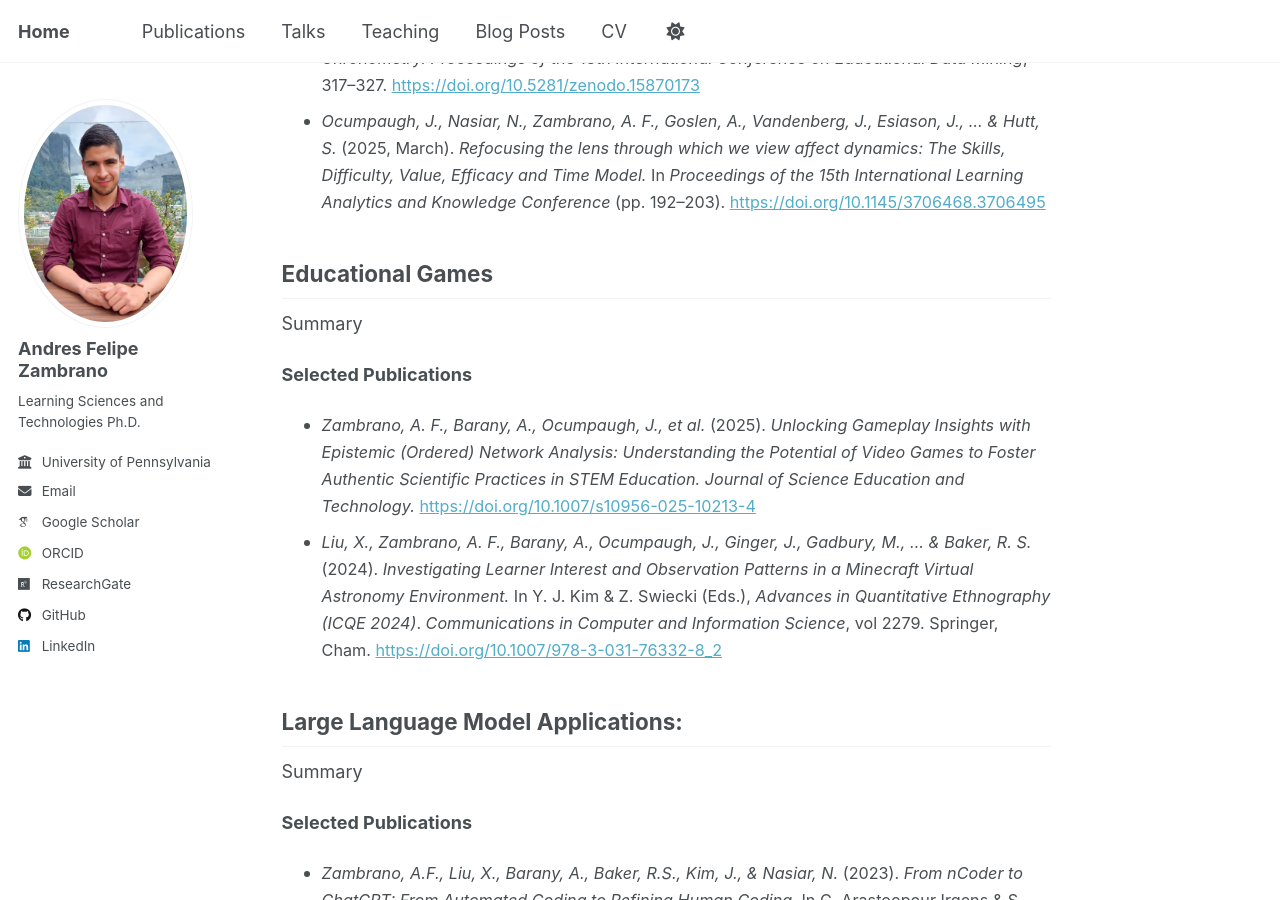
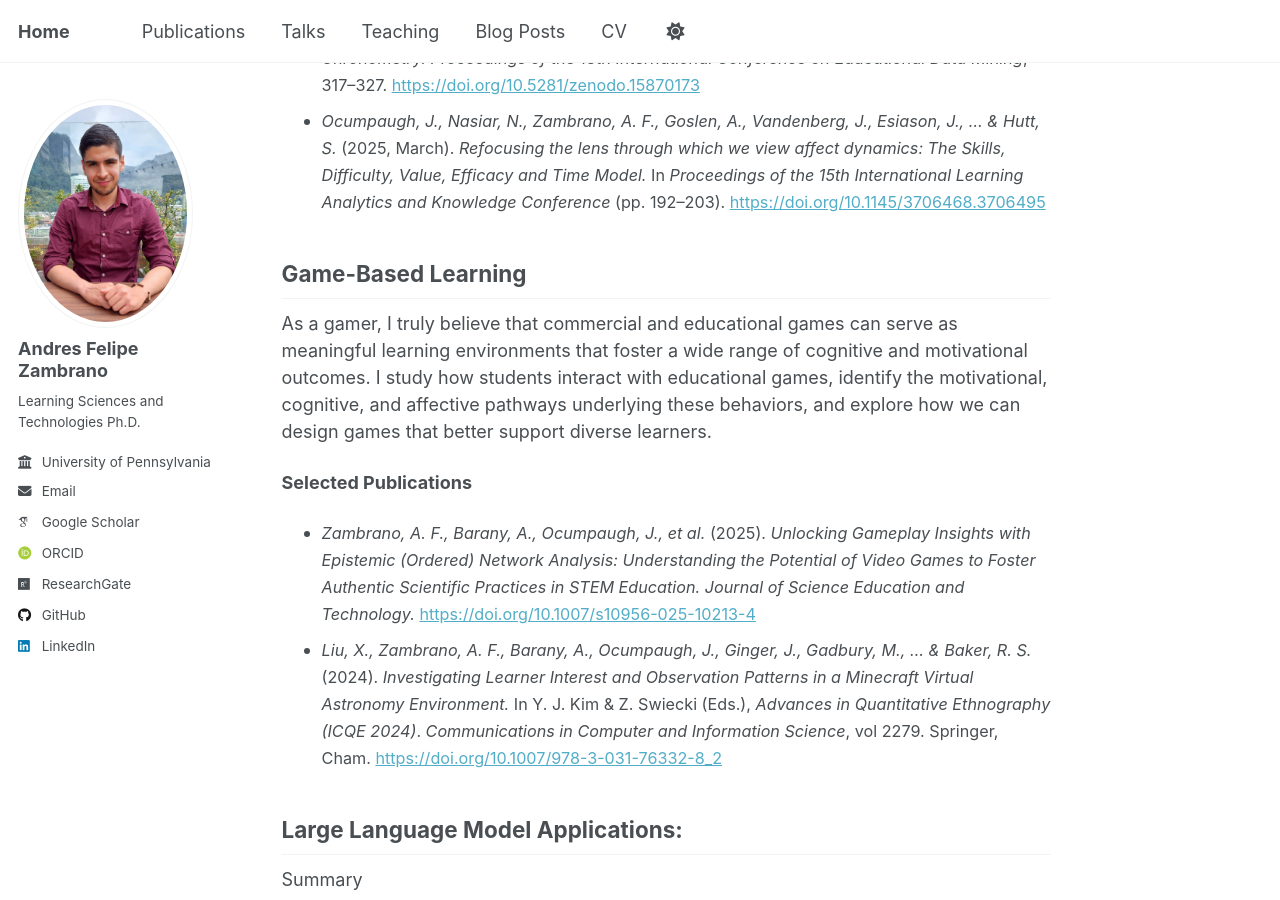
Before and after one commit to afzambrano/afzambrano.github.io, a Jekyll site: the page built from _pages/about.md, in a window 1280 px wide and 900 px high, scrolled down 873 px. Built offline with Jekyll 4.4.1, drawn with Linux system fonts in a browser that asks for light colours; some web fonts are replaced; a script that is not in the unit is left out.

Commit message:
Update about.md

```diff
--- a/_pages/about.md
+++ b/_pages/about.md
@@ -37,9 +37,9 @@ I investigate how students’ emotions emerge while they interact with various d
   <a href="https://doi.org/10.1145/3706468.3706495">https://doi.org/10.1145/3706468.3706495</a>
 </span>
 
-Educational Games
+Game-Based Learning
 ---
-Summary
+As a gamer, I truly believe that commercial and educational games can serve as meaningful learning environments that foster a wide range of cognitive and motivational outcomes. I study how students interact with educational games, identify the motivational, cognitive, and affective pathways underlying these behaviors, and explore how we can design games that better support diverse learners.
 
 **Selected Publications**<br>
 - <span style="font-size: 0.9em;">
```
